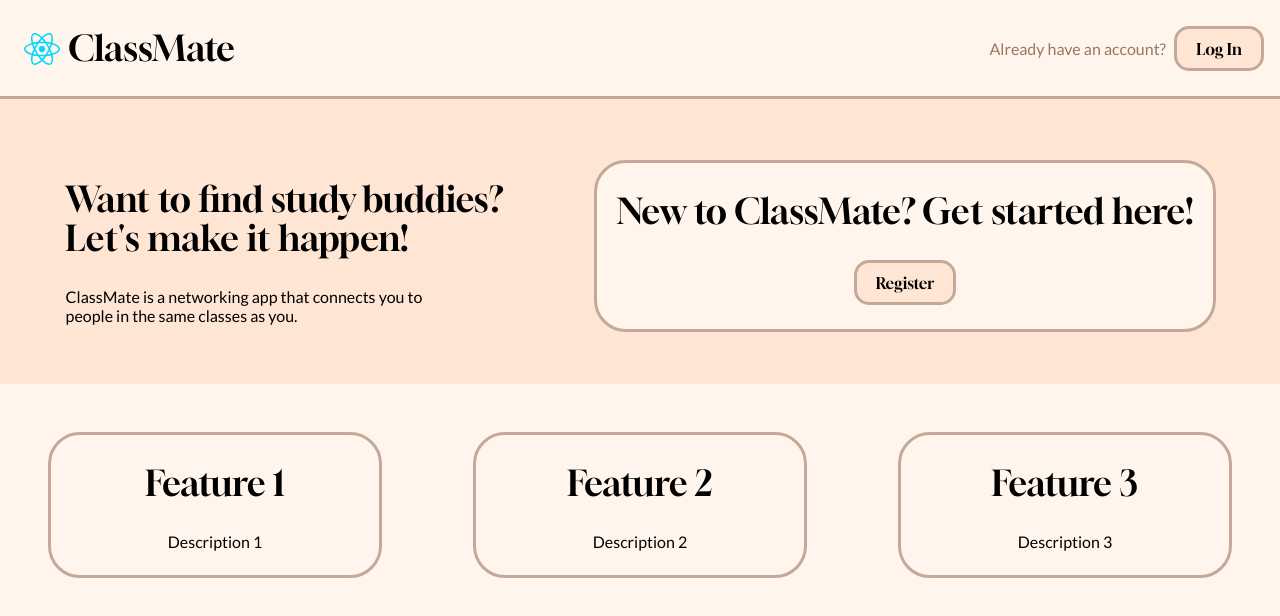
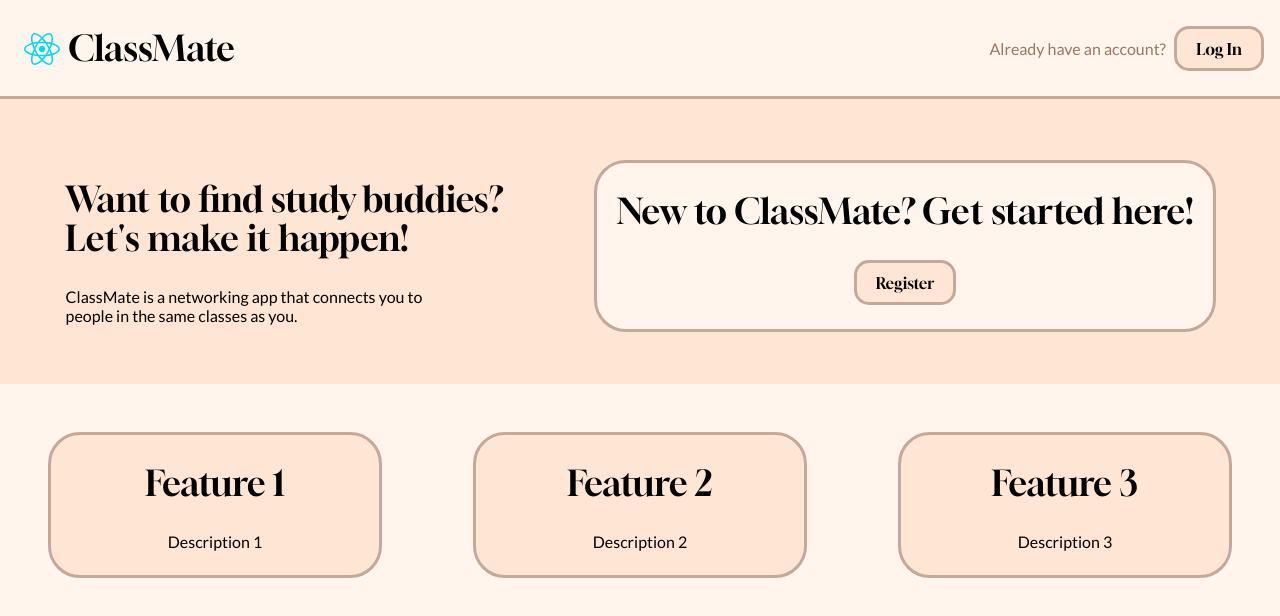
Before and after one commit to liaokira/ClassMate, a React (Vite) app in the folder frontend/: page / in a window 1280 px wide. Shown: the top 616 px of the page. Built offline with nearby package versions, Linux system fonts and the light colour scheme.

Commit message:
Update Landing.jsx

```diff
--- a/frontend/src/pages/Landing.jsx
+++ b/frontend/src/pages/Landing.jsx
@@ -18,9 +18,7 @@ const BelowBanner = styled.div`
   align-items: center;
   align-text: center;
   justify-content: space-between;
-  padding-top: 2em;
-  padding-left: 3em;
-  padding-right: 3em;
+  padding: 2em 3em 0;
 `;
 
 const Inner = styled.div`
@@ -81,7 +79,7 @@ const FeatureBox = styled.div`
   width: 25%;
   align-items: center;
   text-align: center;
-  background-color: var(--primary);
+  background-color: var(--secondary);
   border: 3px solid var(--tertiary);
   border-radius: 2rem;
   padding: 0rem 1rem 1.5rem;
```
